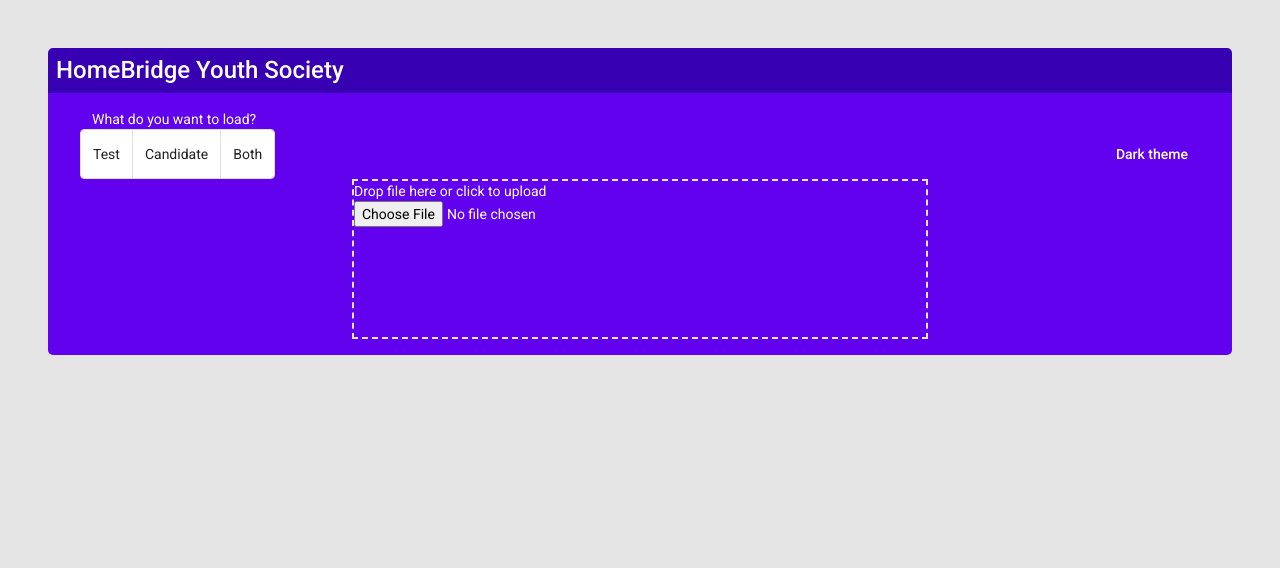
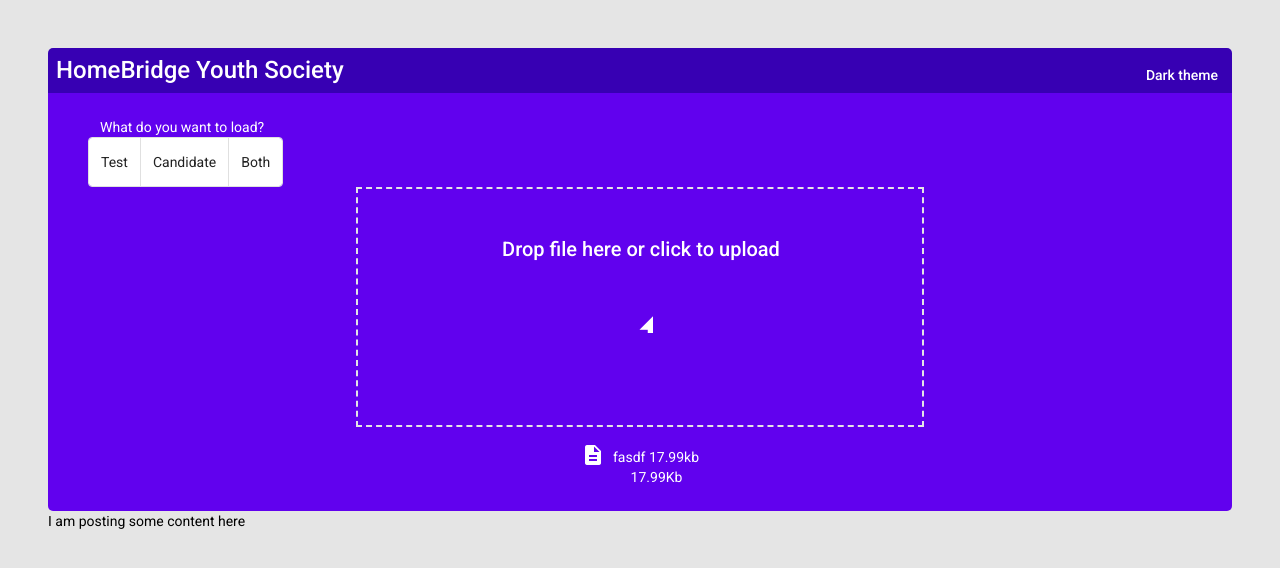
Before and after one commit to andremonte/readJson, an Angular app: page / in a window 1280 px wide. Shown: the top 568 px of the page. Built offline with nearby package versions, Linux system fonts and the light colour scheme.

Commit message:
input not working

```diff
--- a/package.json
+++ b/package.json
@@ -22,6 +22,7 @@
     "@angular/router": "~13.2.0",
     "bootstrap": "^5.1.3",
     "jquery": "^3.6.0",
+    "material-icons": "^1.10.8",
     "popper.js": "^1.16.1",
     "rxjs": "~7.5.0",
     "tslib": "^2.3.0",
--- a/src/app/app.component.css
+++ b/src/app/app.component.css
@@ -77,7 +77,7 @@ background-color: #6101EE;
   width: 50%;
   margin-left: auto;
   margin-right: auto;
-  height: 20vh;
+  height: 30vh;
   cursor: pointer;
 }
 
@@ -90,14 +90,20 @@ background-color: #6101EE;
     opacity: 1;
 }
 
-.droparea input {
+.dropfile {
   width: 100%;
-  height: 20vh;
+  height: 30vh;
   cursor: pointer;
-  background-color: transparent;
-  border: none;
+  margin-left: 1px;
 }
 
-.droparea input:focus {
-  outline: none;
+.upload-icon {
+  font-size: 50px;
 }
+
+.file-icon {
+  vertical-align: bottom;
+}
+.align-w-text {
+  margin-left: 33px;
+}
--- a/src/app/app.component.html
+++ b/src/app/app.component.html
@@ -1,8 +1,9 @@
 <div class="container-fluid p-5" [ngClass]="{ darkContainer: dark, lightContainer: !dark }">
   <div [ngClass]="{ dark1: dark, light1: !dark }" class="text-white p-2 brt">
     <span class="h4">HomeBridge Youth Society</span>
+    <button class="float-end botao text-black my-auto example-ripple-container" matRipple (click)="chgmode()">{{ getButtonMode() }}</button>
   </div>
-  <div [ngClass]="{ dark2: dark, light2: !dark }" class="text-white p-3 brb">
+  <div [ngClass]="{ dark2: dark, light2: !dark }" class="text-white p-4 brb">
     <div class="row justify-content-between mx-3">
       <span>What do you want to load?</span>
       <mat-button-toggle-group  #group="matButtonToggleGroup" class="w-auto px-0" name="fontStyle" aria-label="Font Style" (click)="selection(group.value)">
@@ -10,13 +11,32 @@
         <mat-button-toggle value="Candidate">Candidate</mat-button-toggle>
         <mat-button-toggle value="Both">Both</mat-button-toggle>
       </mat-button-toggle-group>
-      <button class="w-auto botao text-black example-ripple-container" matRipple (click)="chgmode()">{{ getButtonMode() }}</button>
     </div>
-    <div class="droparea" >
-      <span class="text-center">Drop file here or click to upload</span>
-      <input type="file" accept="text/plain" (change)="loadFile($event)" size="20"/>
+    <div class="droparea">
+      <label for="file-input" class="dropfile row">
+        <span class="text-center my-auto h5">Drop file here or click to upload</span>
+        <mat-icon class="material-icons-outlined mx-auto upload-icon p-0">file_upload</mat-icon>
+      </label>
+      <input type="file" id="file-input" accept="text/plain" class="d-none" (change)="loadFile($event)" size="20"/>
+    </div>
+
+    <div class="d-block pt-3 text-center w-100">
+      <div class="d-block">
+        <mat-icon class="material-icons-outlined file-icon">description</mat-icon>
+        <span class="ms-2">fasdf 17.99kb</span>
+      </div>
+      <div class="align-w-text">17.99Kb</div>
+    </div>
+    <div class="justify-content-center d-flex pt-3" *ngIf="obj">
+      <mat-icon class="material-icons-outlined me-4" style="font-size: 45px">description</mat-icon>
+      <div class="d-block">
+        <span class="">{{ filesss.name }}</span>
+        <br>
+        <small class="">{{ filesss.size | number: '1.0-0' }} Kb</small>
+      </div>
     </div>
   </div>
+  <div *ngIf="!obj && !loadType"> I am posting some content here</div>
   <div *ngIf="obj && loadType" [ngClass]="{ dark3: dark, light3: !dark }">
     <h1 class="text-center py-3">{{ loadType }}</h1>
     <pre>{{ obj | json }}</pre>
--- a/src/app/app.component.ts
+++ b/src/app/app.component.ts
@@ -10,12 +10,14 @@ export class AppComponent {
   dark: boolean = false;
   homi: any; //string
   loadType: string = "";
+  filesss: any;
 
   selection(select: string) {
     this.loadType = select;
   }
 
   loadFile(event: any) {
+    this.filesss = event.target.files[0];
     const file = event.target.files[0];
     const reader = new FileReader();
     reader.onload = ((evt)=>{
--- a/src/app/app.module.ts
+++ b/src/app/app.module.ts
@@ -4,6 +4,7 @@ import { MatButtonToggleModule } from '@angular/material/button-toggle';
 import { MatRippleModule } from '@angular/material/core';
 import { AppComponent } from './app.component';
 import { BrowserAnimationsModule } from '@angular/platform-browser/animations';
+import { MatIconModule } from '@angular/material/icon';
 
 @NgModule({
   declarations: [
@@ -14,6 +15,7 @@ import { BrowserAnimationsModule } from '@angular/platform-browser/animations';
     MatButtonToggleModule,
     BrowserAnimationsModule,
     MatRippleModule,
+    MatIconModule
   ],
   providers: [],
   bootstrap: [AppComponent]
```
Also changed, not shown: 1 other file (tests, documents, lock files or other folders).
